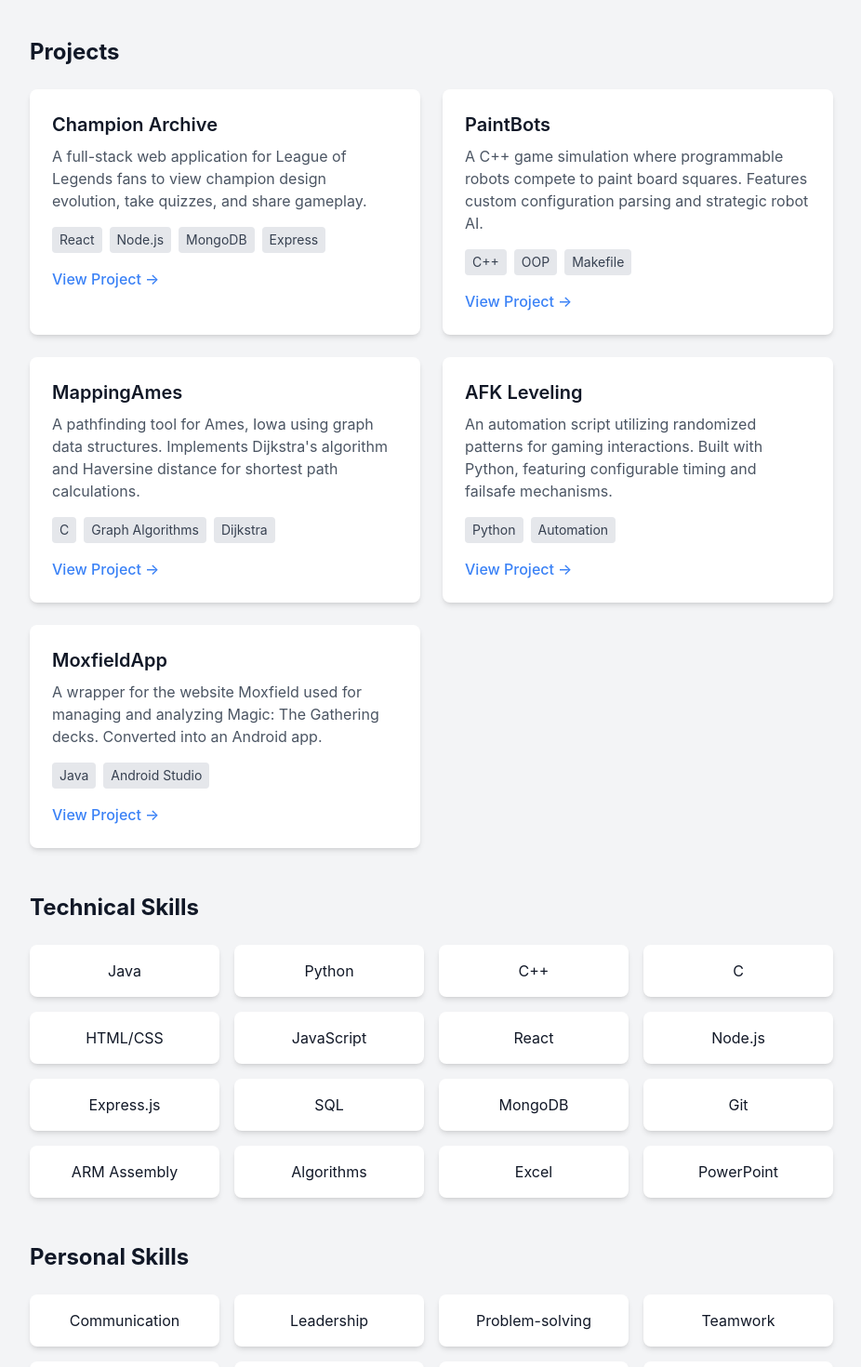
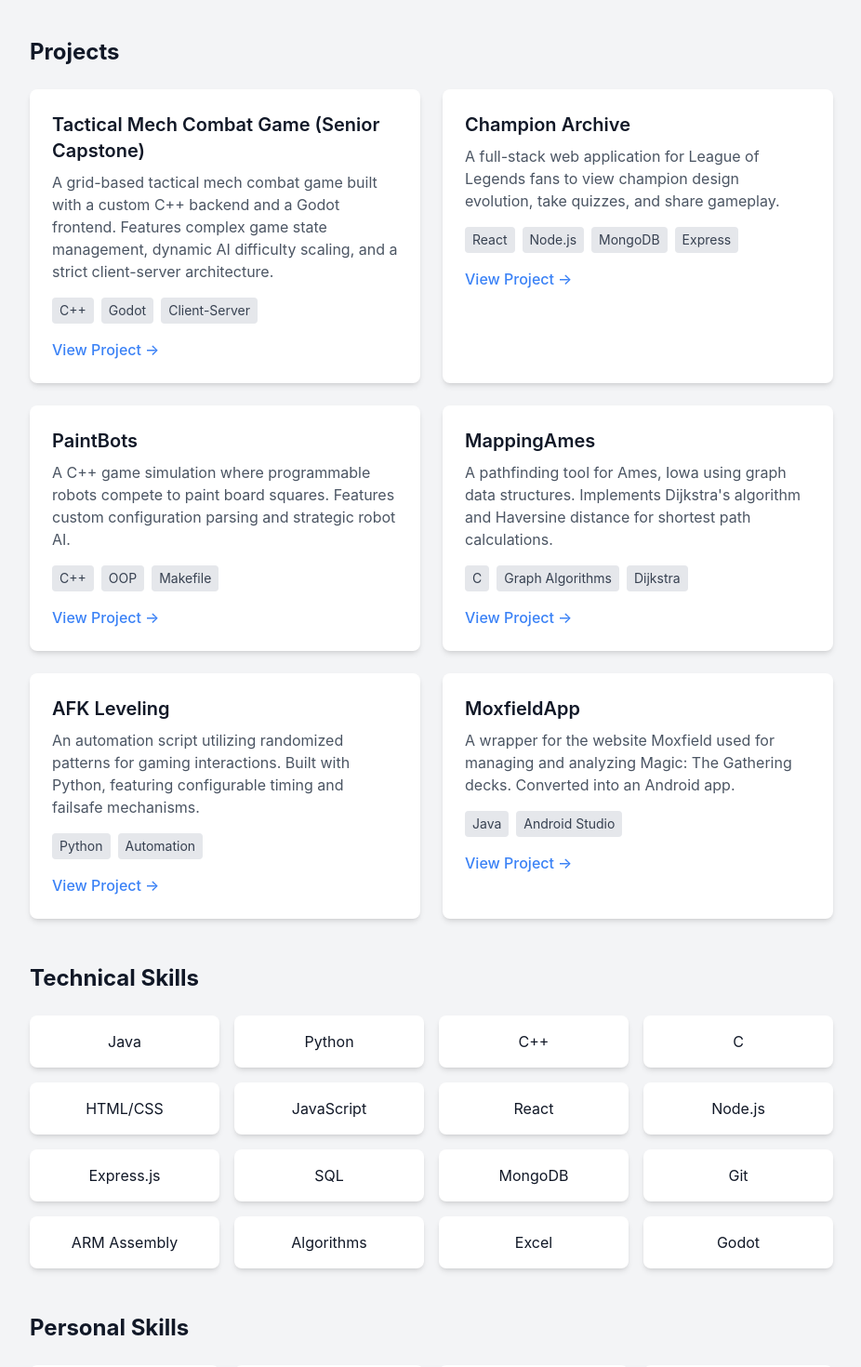
Before and after one commit to A1fr0mDay1/Portfolio-Website, a React (Create React App) app: page / in a window 1280 px wide. Shown: the part 420-1890 px from the top of the page at 93% size, without its empty margins (176-1102 px from the left). Built offline with nearby package versions, Linux system fonts and the light colour scheme.

Commit message:
Add Senior Capstone project and update skills

```diff
--- a/src/App.jsx
+++ b/src/App.jsx
@@ -24,6 +24,12 @@
 
     // Projects data
     const projects = [
+        {
+            title: "Tactical Mech Combat Game (Senior Capstone)",
+            description: "A grid-based tactical mech combat game built with a custom C++ backend and a Godot frontend. Features complex game state management, dynamic AI difficulty scaling, and a strict client-server architecture.",
+            link: "https://github.com/A1fr0mDay1/ug_hf_6",
+            tech: ["C++", "Godot", "Client-Server"]
+        },
         {
             title: "Champion Archive",
             description: "A full-stack web application for League of Legends fans to view champion design evolution, take quizzes, and share gameplay.",
@@ -62,7 +68,7 @@
             'Java', 'Python', 'C++', 'C',
             'HTML/CSS', 'JavaScript', 'React', 'Node.js',
             'Express.js', 'SQL', 'MongoDB', 'Git',
-            'ARM Assembly', 'Algorithms', 'Excel', 'PowerPoint'
+            'ARM Assembly', 'Algorithms', 'Excel', 'Godot'
         ],
         cybersecurity: [
             'Wireshark', 'Nmap', 'Nessus', 'Metasploit'
```
